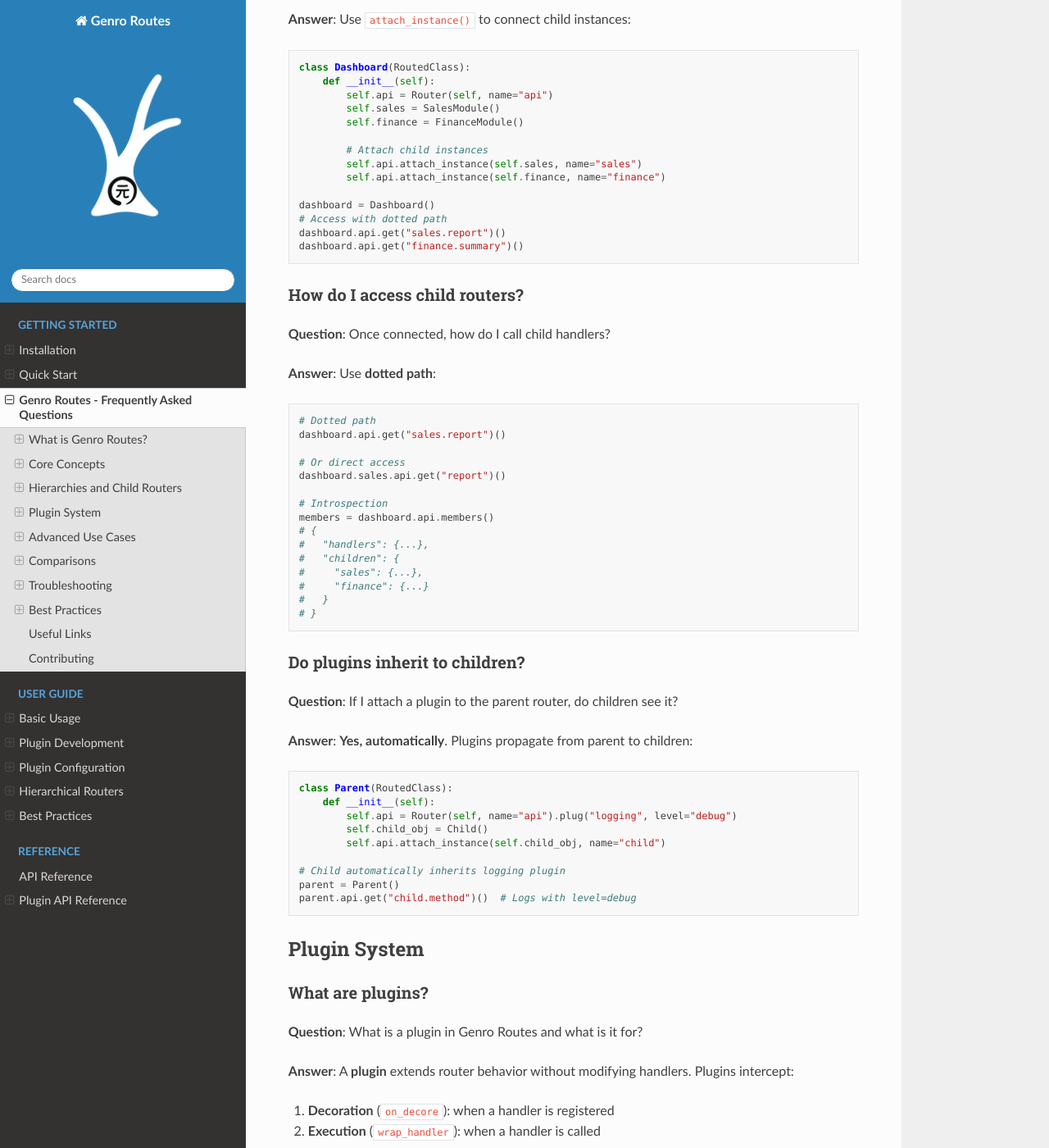
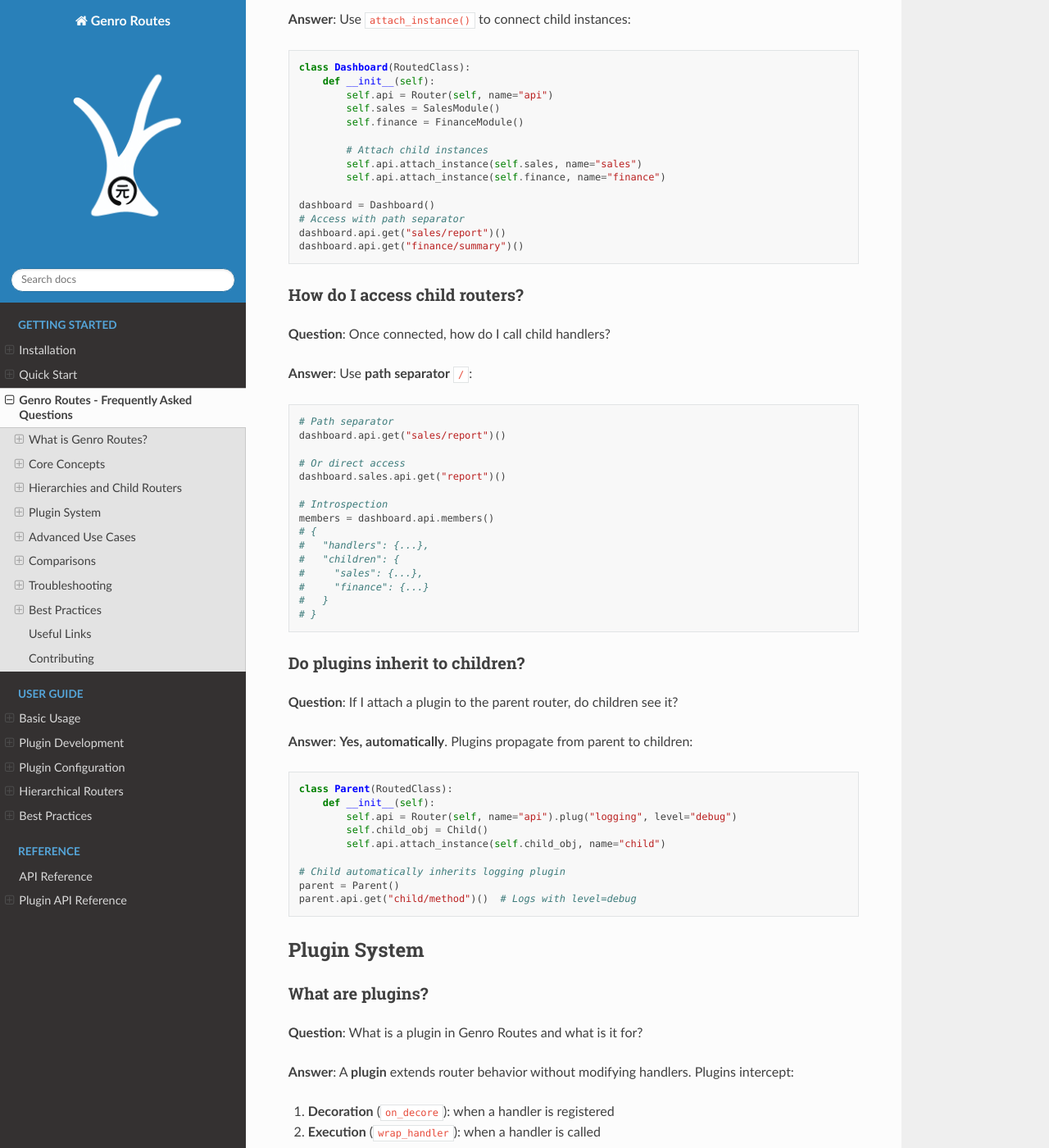
Before and after one commit to genropy/genro-routes, a Sphinx documentation site: the page built from docs/FAQ.md, in a window 1280 px wide and 1400 px high, scrolled down 3097 px. Shown: the whole window at 82% size. Built offline with Sphinx 7.4.7 and the Read the Docs theme 3.1.0, drawn with Linux system fonts in a browser that asks for light colours; pages that are not in the unit, such as notebooks, are missing from menus.

Commit message:
refactor: change path separator from '.' to '/'
BREAKING CHANGE: Path separator for hierarchical routing changed from
'.' to '/'. This makes the syntax more URL-like and consistent with
the plugin configuration syntax.

Before:
  router.get("child.handler")
  routedclass.get_router("api.child")

After:
  router.get("child/handler")
  routedclass.get_router("api/child")

Changes:
- src/genro_routes/core/base_router.py: _resolve_path() uses '/'
- src/genro_routes/core/routed.py: _split_router_spec() and
  _navigate_router() use '/'
- Updated all tests
- Updated all documentation (README, docs/*.md)
- Updated docstrings

````diff
--- a/docs/FAQ.md
+++ b/docs/FAQ.md
@@ -145,19 +145,19 @@ class Dashboard(RoutedClass):
         self.api.attach_instance(self.finance, name="finance")
 
 dashboard = Dashboard()
-# Access with dotted path
-dashboard.api.get("sales.report")()
-dashboard.api.get("finance.summary")()
+# Access with path separator
+dashboard.api.get("sales/report")()
+dashboard.api.get("finance/summary")()
 ```
 
 ### How do I access child routers?
 
 **Question**: Once connected, how do I call child handlers?
 
-**Answer**: Use **dotted path**:
+**Answer**: Use **path separator** `/`:
 ```python
-# Dotted path
-dashboard.api.get("sales.report")()
+# Path separator
+dashboard.api.get("sales/report")()
 
 # Or direct access
 dashboard.sales.api.get("report")()
@@ -190,7 +190,7 @@ class Parent(RoutedClass):
 
 # Child automatically inherits logging plugin
 parent = Parent()
-parent.api.get("child.method")()  # Logs with level=debug
+parent.api.get("child/method")()  # Logs with level=debug
 ```
 
 ## Plugin System
````
Also changed, not shown: README.md (+3 -3 lines), docs/guide/basic-usage.md (+3 -3 lines), docs/guide/best-practices.md (+5 -5 lines), docs/guide/hierarchies.md (+24 -24 lines), docs/index.md (+1 -1 lines), docs/quickstart.md (+3 -3 lines), 5 other files.
